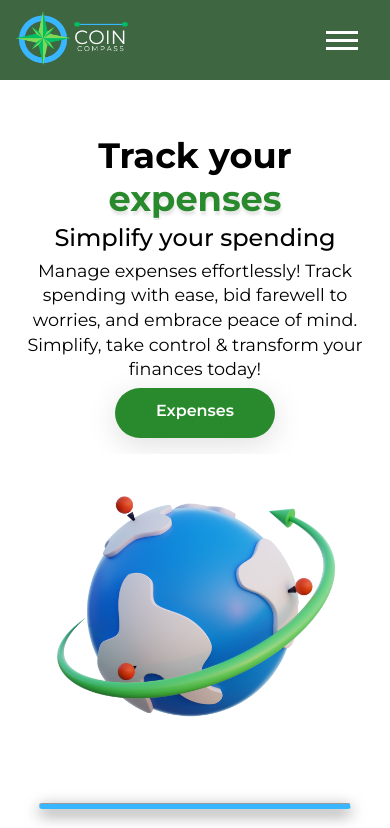
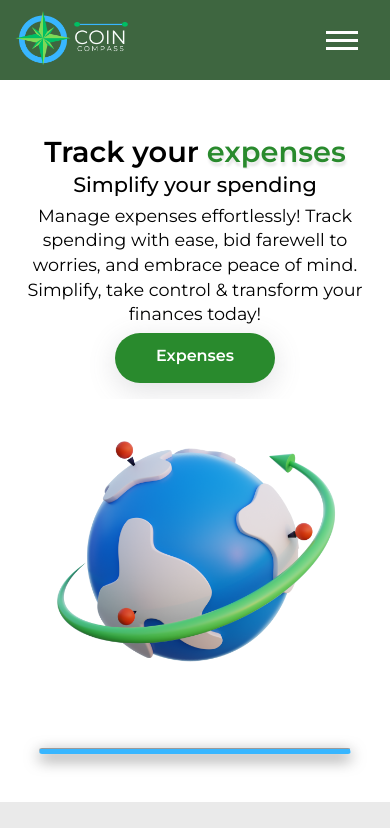
Before and after one commit to ITHS-Team8/CoinCompass, a Vue app: page / in a window 390 px wide. Shown: the top 828 px of the page. Built offline with nearby package versions, Linux system fonts and the light colour scheme.

Commit message:
Fixed text responsive

```diff
--- a/src/components/HeroSection.vue
+++ b/src/components/HeroSection.vue
@@ -196,6 +196,15 @@
             text-align: center;
         }
 
+        /* Gör h1 lite mindre för mobile view */
+        .hero-text-container h1 {
+            font-size: 1.8rem;
+            font-weight: 600;
+        }
+        .hero-text-container h3 {
+            font-size: 1.3rem;
+        }
+
         .hero-img-container {
             max-width: 310px;
         }
```
